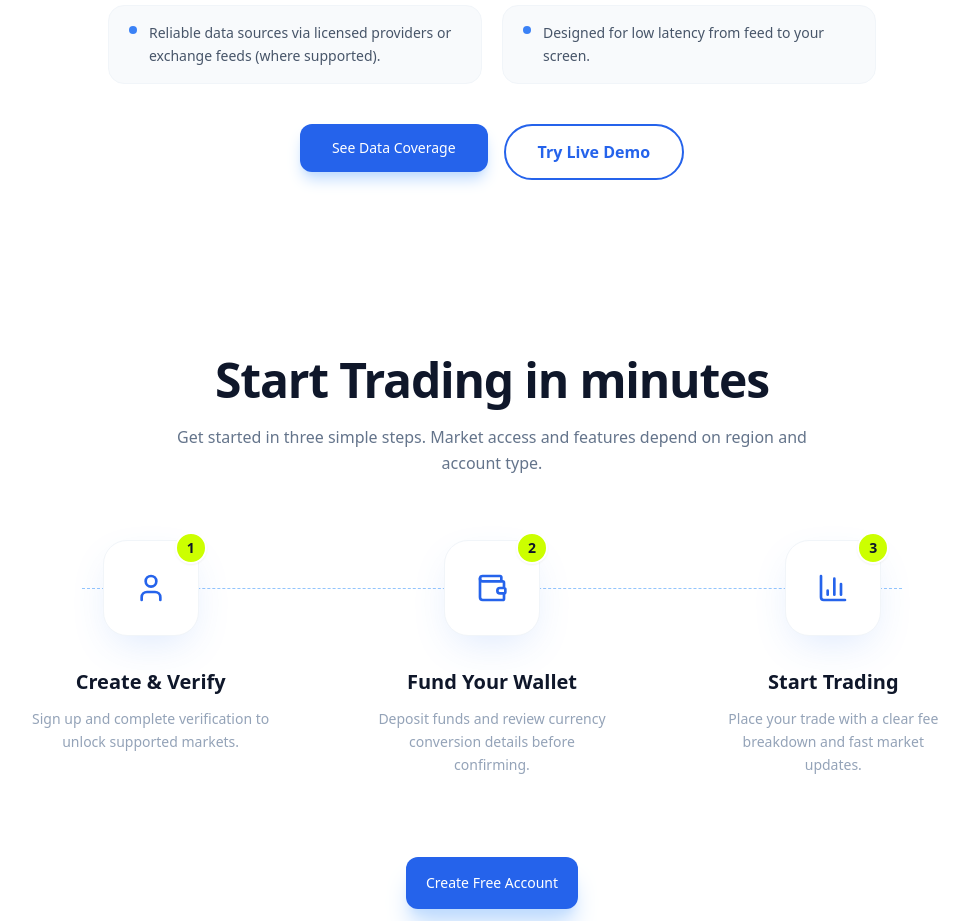
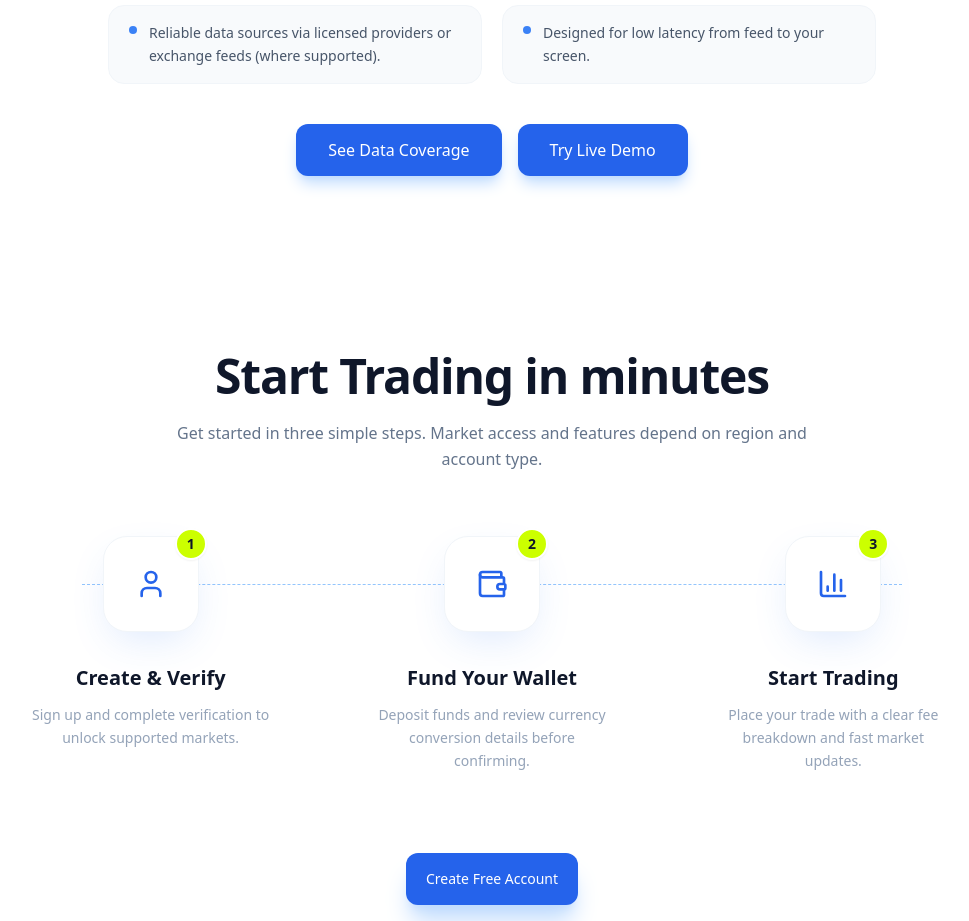
Before and after one commit to lecroissant795/miracle-trading-app, a React (Vite) app: page / in a window 1280 px wide. Shown: the part 2980-3901 px from the top of the page, without its empty margins (148-1117 px from the left). Built offline with nearby package versions, Linux system fonts and the light colour scheme; no server answers.

Commit message:
fixed button style mismatch in market data section

```diff
--- a/components/LandingPage.tsx
+++ b/components/LandingPage.tsx
@@ -354,15 +354,11 @@ const LandingPage: React.FC<LandingPageProps> = ({ onNavigate, isLoggedIn }) =>
           </div>
           <div className="flex flex-col sm:flex-row gap-4 justify-center">
             <motion.div whileHover={{ scale: 1.04 }} whileTap={{ scale: 0.97 }}>
-              <Button onClick={() => onNavigate('MARKET_EXPLORER')} className="px-8 py-3.5 rounded-full bg-blue-600 text-white font-bold">{t.landing.seeDataCoverage}</Button>
+              <Button size="lg" onClick={() => onNavigate('MARKET_EXPLORER')} className="px-8 py-3.5 rounded-full bg-blue-600 text-white font-bold">{t.landing.seeDataCoverage}</Button>
             </motion.div>
-            <motion.button
-              whileHover={{ scale: 1.03 }} whileTap={{ scale: 0.97 }}
-              onClick={() => onNavigate('MARKET_EXPLORER')}
-              className="px-8 py-3.5 rounded-full border-2 border-blue-600 text-blue-600 font-bold hover:bg-blue-50 transition-colors"
-            >
-              {t.landing.tryLiveDemo}
-            </motion.button>
+            <motion.div whileHover={{ scale: 1.04 }} whileTap={{ scale: 0.97 }}>
+              <Button size="lg" onClick={() => onNavigate('MARKET_EXPLORER')} className="px-8 py-3.5 rounded-full bg-blue-600 text-white font-bold">{t.landing.tryLiveDemo}</Button>
+            </motion.div>
           </div>
         </Section>
       </section>
```
